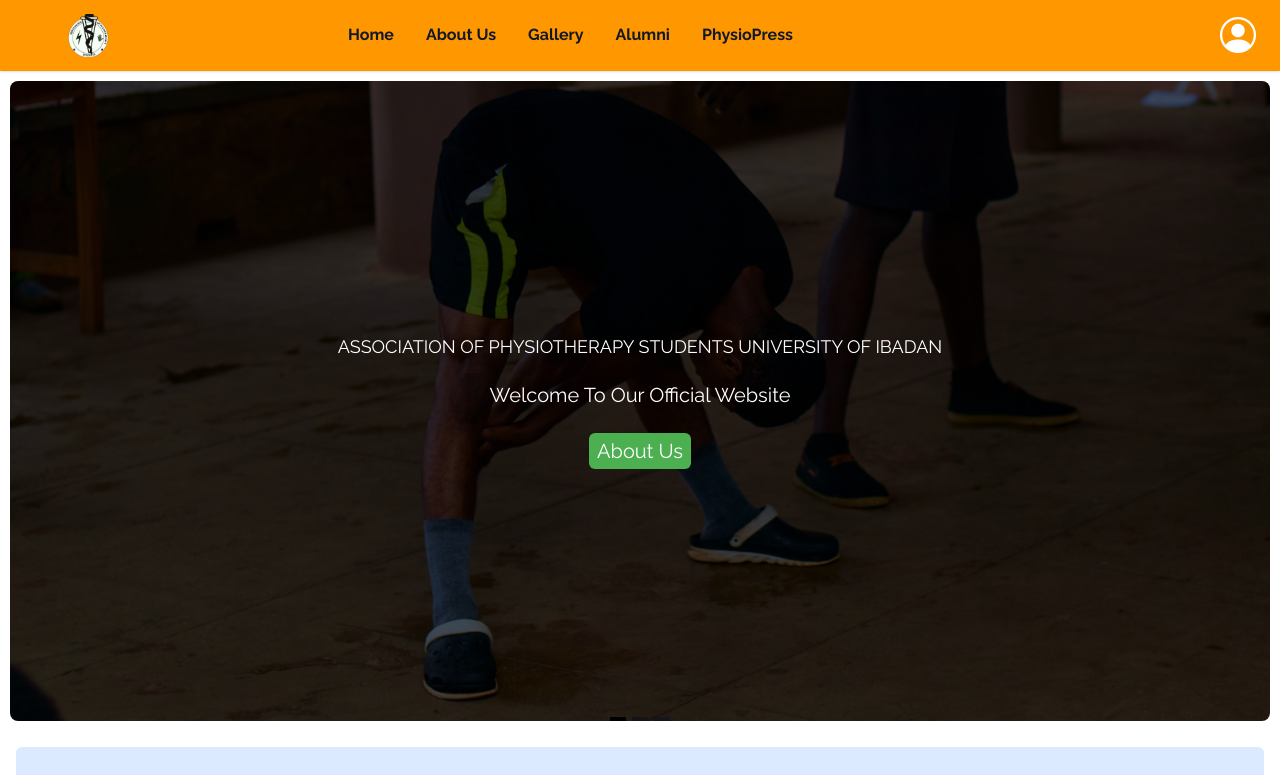
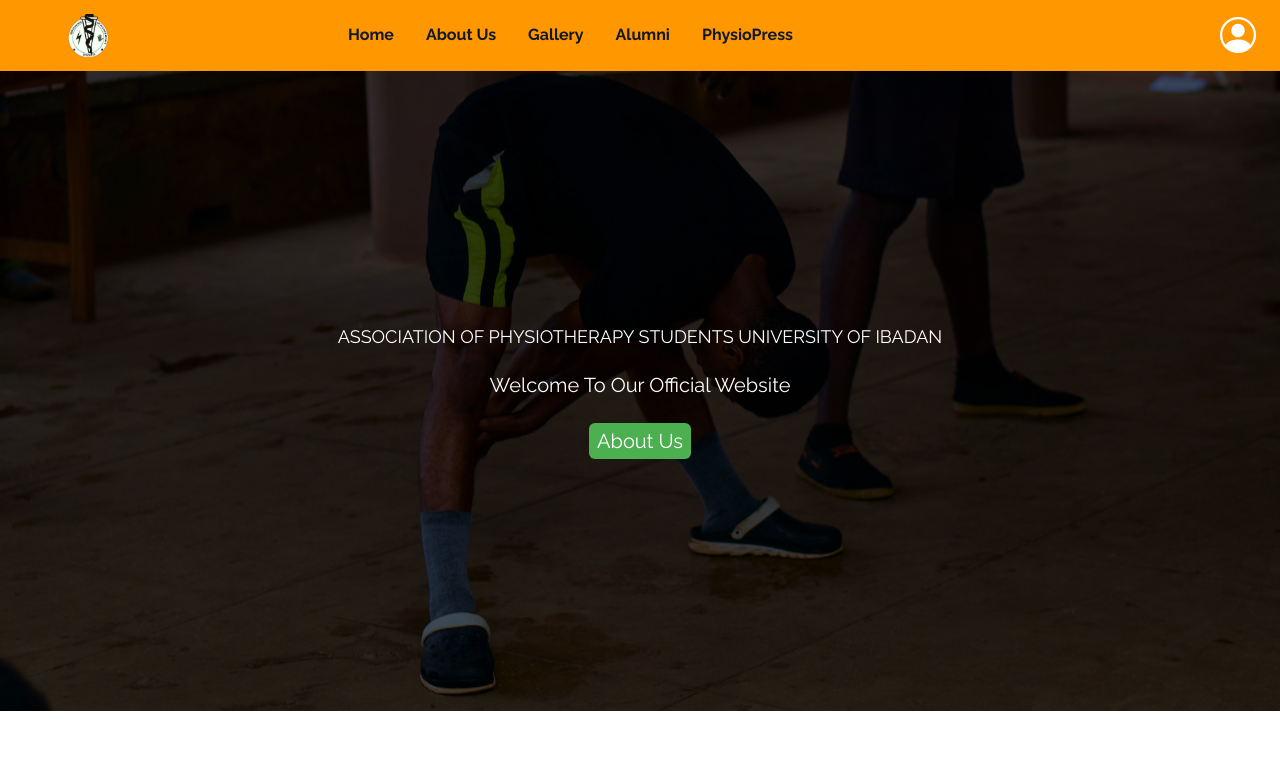
Before and after one commit to devPhysios/aps-website-frontend, a Vue app: page / in a window 1280 px wide. Shown: the top 775 px of the page. Built offline with nearby package versions, Linux system fonts and the light colour scheme.

Commit message:
Minor change to the HeroCarousel

```diff
--- a/src/components/HeroCarousel.vue
+++ b/src/components/HeroCarousel.vue
@@ -9,7 +9,7 @@
       :key="index"
     >
       <div
-        class="flex flex-col justify-center items-center w-full min-h-[80vh] rounded-lg text-aps-white text-xl gap-2 font-display"
+        class="flex flex-col justify-center items-center w-full min-h-[80vh] text-aps-white text-xl gap-2 font-display"
         :style="{ background: `#555 url(${ data.imgBg }) no-repeat center/cover`, backgroundBlendMode: 'multiply'}"
       >
         <h3 class="text-lg mb-3">{{ data.text.toUpperCase() }}</h3>
@@ -21,9 +21,9 @@
       </div>
     </Slide>
 
-    <template #addons>
+    <!-- <template #addons>
       <Pagination />
-    </template>
+    </template> -->
   </Carousel>
 </template>
 
@@ -58,7 +58,7 @@ const carouselData = ref([
 
 <style scoped>
 .carousel__slide {
-  padding: 10px;
+  padding-bottom: 50px;
 }
 
 .carousel__prev,
```
